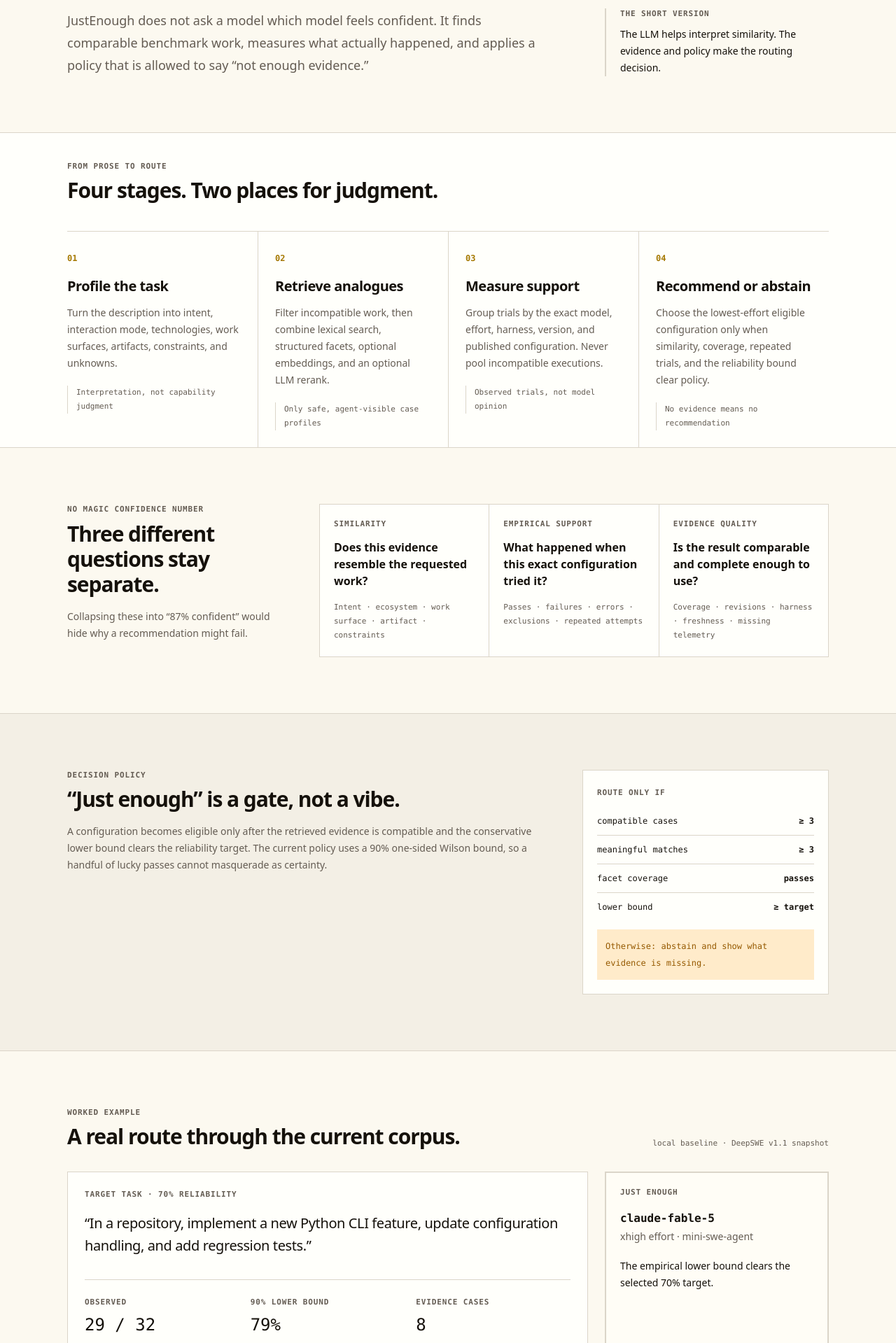
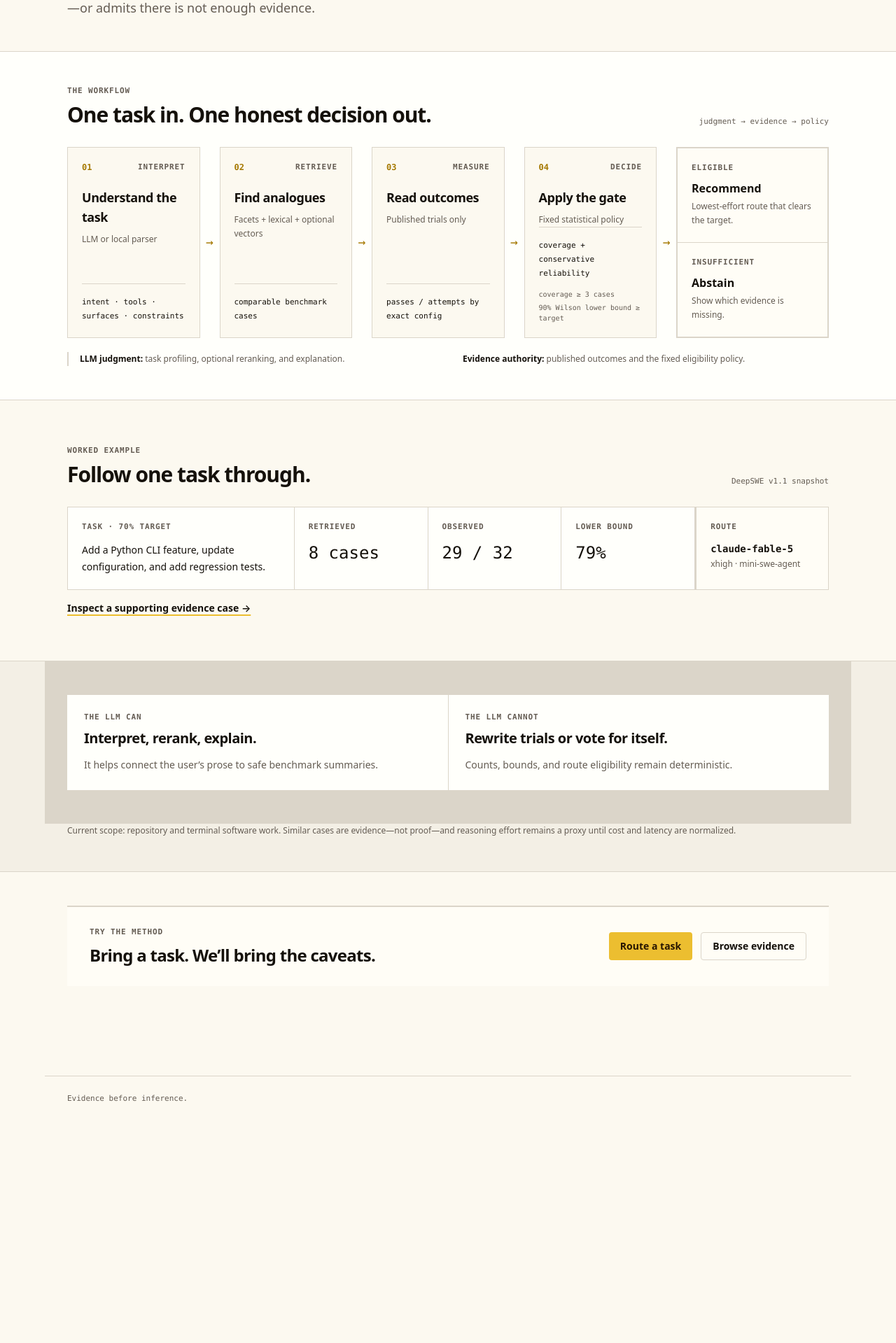
Before and after one commit to minhuw/justenough, a Next.js app: page /how-it-works in a window 1280 px wide. Shown: the part 321-2240 px from the top of the page at 70% size. After the commit the page ends 1923 px from the top, so only its background shows below. Built offline with nearby package versions, Linux system fonts and the light colour scheme.

Commit message:
Visualize the routing workflow

```diff
--- a/app/how-it-works/page.tsx
+++ b/app/how-it-works/page.tsx
@@ -1,5 +1,6 @@
 import type { Metadata } from "next";
 import Link from "next/link";
+import { Fragment } from "react";
 import { EvidenceFooter, EvidenceHeader } from "../evidence-chrome";
 
 export const metadata: Metadata = {
@@ -8,48 +9,34 @@ export const metadata: Metadata = {
     "How JustEnough turns similar benchmark cases into an evidence-backed model and reasoning-effort recommendation.",
 };
 
-const pipeline = [
+const workflow = [
   {
     number: "01",
-    title: "Profile the task",
-    copy: "Turn the description into intent, interaction mode, technologies, work surfaces, artifacts, constraints, and unknowns.",
-    note: "Interpretation, not capability judgment",
+    label: "Interpret",
+    title: "Understand the task",
+    method: "LLM or local parser",
+    output: "intent · tools · surfaces · constraints",
   },
   {
     number: "02",
-    title: "Retrieve analogues",
-    copy: "Filter incompatible work, then combine lexical search, structured facets, optional embeddings, and an optional LLM rerank.",
-    note: "Only safe, agent-visible case profiles",
+    label: "Retrieve",
+    title: "Find analogues",
+    method: "Facets + lexical + optional vectors",
+    output: "comparable benchmark cases",
   },
   {
     number: "03",
-    title: "Measure support",
-    copy: "Group trials by the exact model, effort, harness, version, and published configuration. Never pool incompatible executions.",
-    note: "Observed trials, not model opinion",
+    label: "Measure",
+    title: "Read outcomes",
+    method: "Published trials only",
+    output: "passes / attempts by exact config",
   },
   {
     number: "04",
-    title: "Recommend or abstain",
-    copy: "Choose the lowest-effort eligible configuration only when similarity, coverage, repeated trials, and the reliability bound clear policy.",
-    note: "No evidence means no recommendation",
-  },
-];
-
-const judgments = [
-  {
-    label: "Similarity",
-    question: "Does this evidence resemble the requested work?",
-    detail: "Intent · ecosystem · work surface · artifact · constraints",
-  },
-  {
-    label: "Empirical support",
-    question: "What happened when this exact configuration tried it?",
-    detail: "Passes · failures · errors · exclusions · repeated attempts",
-  },
-  {
-    label: "Evidence quality",
-    question: "Is the result comparable and complete enough to use?",
-    detail: "Coverage · revisions · harness · freshness · missing telemetry",
+    label: "Decide",
+    title: "Apply the gate",
+    method: "Fixed statistical policy",
+    output: "coverage + conservative reliability",
   },
 ];
 
@@ -58,248 +45,181 @@ export default function HowItWorksPage() {
     <div className="min-h-screen bg-background text-foreground">
       <EvidenceHeader current="method" />
       <main>
-        <section className="mx-auto max-w-6xl px-4 pb-16 pt-12 sm:px-6 sm:pb-20 sm:pt-20 lg:px-8">
-          <div className="grid gap-10 lg:grid-cols-[minmax(0,1fr)_20rem] lg:items-end">
-            <div className="max-w-3xl">
-              <p className="eyebrow">Methodology</p>
-              <h1 className="mt-3 text-5xl font-semibold tracking-[-0.055em] sm:text-7xl">
-                A recommendation with receipts.
+        <section className="mx-auto max-w-6xl px-4 pb-10 pt-12 sm:px-6 sm:pb-12 sm:pt-16 lg:px-8">
+          <p className="eyebrow">How it works</p>
+          <h1 className="mt-3 max-w-4xl text-4xl font-semibold tracking-[-0.05em] sm:text-6xl">
+            From a task description to an evidence-backed route.
           </h1>
-              <p className="mt-6 max-w-2xl text-lg leading-8 text-muted-foreground">
-                JustEnough does not ask a model which model feels confident. It finds
-                comparable benchmark work, measures what actually happened, and applies
-                a policy that is allowed to say “not enough evidence.”
+          <p className="mt-5 max-w-2xl text-base leading-7 text-muted-foreground sm:text-lg">
+            The model interprets. Benchmarks supply outcomes. A fixed gate recommends—or
+            admits there is not enough evidence.
           </p>
-            </div>
-            <aside className="border-l-2 border-enough pl-5">
-              <p className="section-label">The short version</p>
-              <p className="mt-2 text-sm leading-6">
-                The LLM helps interpret similarity. The evidence and policy make the
-                routing decision.
-              </p>
-            </aside>
-          </div>
         </section>
 
-        <section aria-labelledby="pipeline" className="border-y border-border bg-surface">
-          <div className="mx-auto max-w-6xl px-4 sm:px-6 lg:px-8">
-            <div className="py-8 sm:py-10">
-              <p className="eyebrow">From prose to route</p>
-              <h2 className="mt-2 text-3xl font-semibold tracking-[-0.035em]" id="pipeline">
-                Four stages. Two places for judgment.
+        <section className="border-y border-border bg-surface">
+          <figure
+            aria-labelledby="workflow-title"
+            className="mx-auto max-w-6xl px-4 py-10 sm:px-6 sm:py-12 lg:px-8"
+          >
+            <figcaption className="mb-7 flex flex-col gap-2 sm:flex-row sm:items-end sm:justify-between">
+              <div>
+                <p className="eyebrow">The workflow</p>
+                <h2
+                  className="mt-2 text-2xl font-semibold tracking-[-0.035em] sm:text-3xl"
+                  id="workflow-title"
+                >
+                  One task in. One honest decision out.
                 </h2>
               </div>
-            <ol className="grid border-t border-border md:grid-cols-2 xl:grid-cols-4">
-              {pipeline.map((step) => (
-                <li
-                  className="border-b border-border py-6 md:px-6 md:even:border-l md:first:pl-0 xl:border-b-0 xl:border-l xl:first:border-l-0 xl:first:pl-0"
-                  key={step.number}
-                >
+              <p className="font-mono text-[11px] text-muted-foreground">
+                judgment → evidence → policy
+              </p>
+            </figcaption>
+
+            <div className="grid items-stretch gap-0 lg:grid-cols-[1fr_1.75rem_1fr_1.75rem_1fr_1.75rem_1fr_1.75rem_1.15fr]">
+              {workflow.map((step, index) => (
+                <Fragment key={step.number}>
+                  <article className="flex min-h-44 flex-col border border-border bg-background p-4 sm:p-5">
+                    <div className="flex items-center justify-between gap-3">
                       <span className="font-mono text-xs font-semibold text-enough-strong">
                         {step.number}
                       </span>
-                  <h3 className="mt-4 text-xl font-semibold tracking-[-0.025em]">
+                      <span className="section-label">{step.label}</span>
+                    </div>
+                    <h3 className="mt-5 text-lg font-semibold tracking-[-0.025em]">
                       {step.title}
                     </h3>
-                  <p className="mt-3 text-sm leading-6 text-muted-foreground">{step.copy}</p>
-                  <p className="mt-5 border-l border-input pl-3 font-mono text-[11px] leading-5 text-muted-foreground">
-                    {step.note}
+                    <p className="mt-2 text-xs leading-5 text-muted-foreground">
+                      {step.method}
                     </p>
-                </li>
+                    <p className="mt-auto border-t border-border pt-4 font-mono text-[11px] leading-5">
+                      {step.output}
+                    </p>
+                    {index === 3 ? (
+                      <div className="mt-3 space-y-1 font-mono text-[10px] text-muted-foreground">
+                        <p>coverage ≥ 3 cases</p>
+                        <p>90% Wilson lower bound ≥ target</p>
+                      </div>
+                    ) : null}
+                  </article>
+                  <div
+                    aria-hidden="true"
+                    className="flex h-8 items-center justify-center font-mono text-lg text-enough-strong lg:h-auto"
+                  >
+                    <span className="lg:hidden">↓</span>
+                    <span className="hidden lg:inline">→</span>
+                  </div>
+                </Fragment>
               ))}
-            </ol>
+
+              <article className="grid min-h-44 grid-rows-2 border-2 border-enough-strong bg-surface-raised">
+                <div className="p-4 sm:p-5">
+                  <p className="section-label text-positive">Eligible</p>
+                  <h3 className="mt-2 font-semibold">Recommend</h3>
+                  <p className="mt-1 text-xs leading-5 text-muted-foreground">
+                    Lowest-effort route that clears the target.
+                  </p>
                 </div>
+                <div className="border-t border-border p-4 sm:p-5">
+                  <p className="section-label text-warning">Insufficient</p>
+                  <h3 className="mt-2 font-semibold">Abstain</h3>
+                  <p className="mt-1 text-xs leading-5 text-muted-foreground">
+                    Show which evidence is missing.
+                  </p>
+                </div>
+              </article>
+            </div>
+
+            <div className="mt-5 grid gap-2 border-l-2 border-enough pl-4 text-xs leading-5 text-muted-foreground sm:grid-cols-2 sm:gap-6">
+              <p>
+                <strong className="text-foreground">LLM judgment:</strong> task profiling,
+                optional reranking, and explanation.
+              </p>
+              <p>
+                <strong className="text-foreground">Evidence authority:</strong> published
+                outcomes and the fixed eligibility policy.
+              </p>
+            </div>
+          </figure>
         </section>
 
-        <section className="mx-auto max-w-6xl px-4 py-16 sm:px-6 sm:py-20 lg:px-8">
-          <div className="grid gap-10 lg:grid-cols-[20rem_minmax(0,1fr)]">
+        <section className="mx-auto max-w-6xl px-4 py-14 sm:px-6 sm:py-16 lg:px-8">
+          <div className="flex flex-col gap-2 sm:flex-row sm:items-end sm:justify-between">
             <div>
-              <p className="eyebrow">No magic confidence number</p>
-              <h2 className="mt-2 text-3xl font-semibold tracking-[-0.035em]">
-                Three different questions stay separate.
+              <p className="eyebrow">Worked example</p>
+              <h2 className="mt-2 text-2xl font-semibold tracking-[-0.035em] sm:text-3xl">
+                Follow one task through.
               </h2>
-              <p className="mt-4 text-sm leading-6 text-muted-foreground">
-                Collapsing these into “87% confident” would hide why a recommendation
-                might fail.
+            </div>
+            <p className="font-mono text-[11px] text-muted-foreground">
+              DeepSWE v1.1 snapshot
             </p>
           </div>
-            <div className="grid gap-px border border-border bg-border md:grid-cols-3">
-              {judgments.map((judgment) => (
-                <article className="bg-surface p-5" key={judgment.label}>
-                  <p className="section-label">{judgment.label}</p>
-                  <h3 className="mt-3 text-base font-semibold leading-6">
-                    {judgment.question}
-                  </h3>
-                  <p className="mt-4 font-mono text-[11px] leading-5 text-muted-foreground">
-                    {judgment.detail}
+
+          <div className="mt-7 grid border border-border bg-border md:grid-cols-[1.7fr_repeat(4,1fr)] md:gap-px">
+            <div className="bg-surface p-5">
+              <p className="metric-label">Task · 70% target</p>
+              <p className="mt-3 text-sm font-medium leading-6">
+                Add a Python CLI feature, update configuration, and add regression tests.
               </p>
-                </article>
-              ))}
+            </div>
+            <div className="border-t border-border bg-surface p-5 md:border-t-0">
+              <p className="metric-label">Retrieved</p>
+              <p className="mt-3 font-mono text-2xl tabular-nums">8 cases</p>
+            </div>
+            <div className="border-t border-border bg-surface p-5 md:border-t-0">
+              <p className="metric-label">Observed</p>
+              <p className="mt-3 font-mono text-2xl tabular-nums">29 / 32</p>
+            </div>
+            <div className="border-t border-border bg-surface p-5 md:border-t-0">
+              <p className="metric-label">Lower bound</p>
+              <p className="mt-3 font-mono text-2xl tabular-nums">79%</p>
+            </div>
+            <div className="border-t-2 border-enough-strong bg-surface-raised p-5 md:border-l-2 md:border-t-0">
+              <p className="metric-label">Route</p>
+              <p className="mt-3 font-mono text-sm font-semibold">claude-fable-5</p>
+              <p className="mt-1 text-xs text-muted-foreground">xhigh · mini-swe-agent</p>
             </div>
           </div>
+
+          <Link
+            className="mt-4 inline-flex text-sm font-semibold underline decoration-enough decoration-2 underline-offset-4"
+            href="/evidence/deepswe/v1.1/mobly-grouped-test-barriers"
+          >
+            Inspect a supporting evidence case →
+          </Link>
         </section>
 
         <section className="border-y border-border bg-muted">
-          <div className="mx-auto grid max-w-6xl gap-10 px-4 py-16 sm:px-6 sm:py-20 lg:grid-cols-[minmax(0,1fr)_22rem] lg:px-8">
-            <div>
-              <p className="eyebrow">Decision policy</p>
-              <h2 className="mt-2 text-3xl font-semibold tracking-[-0.035em]">
-                “Just enough” is a gate, not a vibe.
+          <div className="mx-auto grid max-w-6xl gap-px bg-border px-4 py-12 sm:px-6 lg:grid-cols-2 lg:px-8">
+            <article className="bg-surface p-5 sm:p-6">
+              <p className="eyebrow">The LLM can</p>
+              <h2 className="mt-2 text-xl font-semibold tracking-[-0.025em]">
+                Interpret, rerank, explain.
               </h2>
-              <p className="mt-4 max-w-2xl text-sm leading-6 text-muted-foreground">
-                A configuration becomes eligible only after the retrieved evidence is
-                compatible and the conservative lower bound clears the reliability target.
-                The current policy uses a 90% one-sided Wilson bound, so a handful of lucky
-                passes cannot masquerade as certainty.
+              <p className="mt-3 text-sm leading-6 text-muted-foreground">
+                It helps connect the user’s prose to safe benchmark summaries.
               </p>
+            </article>
+            <article className="bg-surface p-5 sm:p-6">
+              <p className="eyebrow">The LLM cannot</p>
+              <h2 className="mt-2 text-xl font-semibold tracking-[-0.025em]">
+                Rewrite trials or vote for itself.
+              </h2>
+              <p className="mt-3 text-sm leading-6 text-muted-foreground">
+                Counts, bounds, and route eligibility remain deterministic.
+              </p>
+            </article>
           </div>
-            <div className="border border-border bg-surface p-5 font-mono text-xs leading-6">
-              <p className="section-label">Route only if</p>
-              <ul className="mt-4 space-y-2">
-                <li className="flex justify-between gap-4 border-b border-border pb-2">
-                  <span>compatible cases</span>
-                  <strong>≥ 3</strong>
-                </li>
-                <li className="flex justify-between gap-4 border-b border-border pb-2">
-                  <span>meaningful matches</span>
-                  <strong>≥ 3</strong>
-                </li>
-                <li className="flex justify-between gap-4 border-b border-border pb-2">
-                  <span>facet coverage</span>
-                  <strong>passes</strong>
-                </li>
-                <li className="flex justify-between gap-4">
-                  <span>lower bound</span>
-                  <strong>≥ target</strong>
-                </li>
-              </ul>
-              <p className="mt-5 bg-warning-soft p-3 text-warning">
-                Otherwise: abstain and show what evidence is missing.
+          <p className="mx-auto max-w-6xl px-4 pb-12 text-xs leading-5 text-muted-foreground sm:px-6 lg:px-8">
+            Current scope: repository and terminal software work. Similar cases are
+            evidence—not proof—and reasoning effort remains a proxy until cost and latency
+            are normalized.
           </p>
-            </div>
-          </div>
         </section>
 
-        <section className="mx-auto max-w-6xl px-4 py-16 sm:px-6 sm:py-20 lg:px-8">
-          <div className="flex flex-col gap-4 sm:flex-row sm:items-end sm:justify-between">
-            <div>
-              <p className="eyebrow">Worked example</p>
-              <h2 className="mt-2 text-3xl font-semibold tracking-[-0.035em]">
-                A real route through the current corpus.
-              </h2>
-            </div>
-            <p className="font-mono text-[11px] text-muted-foreground">
-              local baseline · DeepSWE v1.1 snapshot
-            </p>
-          </div>
-
-          <div className="mt-8 grid gap-6 lg:grid-cols-[minmax(0,1fr)_20rem]">
-            <div className="border border-border bg-surface p-5 sm:p-6">
-              <p className="section-label">Target task · 70% reliability</p>
-              <blockquote className="mt-4 max-w-3xl text-xl font-medium leading-8 tracking-[-0.02em]">
-                “In a repository, implement a new Python CLI feature, update
-                configuration handling, and add regression tests.”
-              </blockquote>
-              <div className="mt-8 grid gap-4 border-t border-border pt-6 md:grid-cols-3">
-                <div>
-                  <p className="metric-label">Observed</p>
-                  <p className="mt-2 font-mono text-2xl tabular-nums">29 / 32</p>
-                </div>
-                <div>
-                  <p className="metric-label">90% lower bound</p>
-                  <p className="mt-2 font-mono text-2xl tabular-nums">79%</p>
-                </div>
-                <div>
-                  <p className="metric-label">Evidence cases</p>
-                  <p className="mt-2 font-mono text-2xl tabular-nums">8</p>
-                </div>
-              </div>
-            </div>
-            <div className="border-2 border-enough-strong bg-surface-raised p-5">
-              <p className="section-label">Just enough</p>
-              <p className="mt-4 font-mono text-base font-semibold">claude-fable-5</p>
-              <p className="mt-1 text-sm text-muted-foreground">
-                xhigh effort · mini-swe-agent
-              </p>
-              <p className="mt-5 text-sm leading-6">
-                The empirical lower bound clears the selected 70% target.
-              </p>
-            </div>
-          </div>
-
-          <div className="mt-6 border-y border-border">
-            {[
-              [
-                "Add grouped test phases with synchronized barriers",
-                "/evidence/deepswe/v1.1/mobly-grouped-test-barriers",
-                "intent · language · work surface",
-              ],
-              [
-                "Add implicit HEAD and automatic OPTIONS responses to FastAPI routes",
-                "/evidence/deepswe/v1.1/fastapi-implicit-head-options",
-                "intent · language",
-              ],
-              [
-                "Add incremental cache controls to Bandit",
-                "/evidence/deepswe/v1.1/bandit-incremental-cache-control",
-                "intent · language · work surface",
-              ],
-            ].map(([title, href, facets]) => (
-              <Link
-                className="flex flex-col gap-1 border-t border-border py-3 first:border-t-0 sm:flex-row sm:items-center sm:justify-between"
-                href={href}
-                key={href}
-              >
-                <span className="text-sm font-medium hover:underline">{title}</span>
-                <span className="font-mono text-[11px] text-muted-foreground">{facets}</span>
-              </Link>
-            ))}
-          </div>
-        </section>
-
-        <section className="border-t border-border">
-          <div className="mx-auto grid max-w-6xl gap-10 px-4 py-16 sm:px-6 sm:py-20 lg:grid-cols-2 lg:px-8">
-            <div>
-              <p className="eyebrow">The LLM boundary</p>
-              <h2 className="mt-2 text-3xl font-semibold tracking-[-0.035em]">
-                Helpful interpreter. Terrible calculator.
-              </h2>
-              <div className="mt-6 grid gap-4 sm:grid-cols-2">
-                <div className="border border-border bg-surface p-4">
-                  <p className="section-label">When enabled, the LLM</p>
-                  <ul className="mt-3 space-y-2 text-sm leading-6 text-muted-foreground">
-                    <li>Profiles the described task</li>
-                    <li>Reranks safe candidate summaries</li>
-                    <li>Explains matched and missing facets</li>
-                  </ul>
-                </div>
-                <div className="border border-border bg-surface p-4">
-                  <p className="section-label">The LLM never</p>
-                  <ul className="mt-3 space-y-2 text-sm leading-6 text-muted-foreground">
-                    <li>Edits published trial counts</li>
-                    <li>Invents missing cost or latency</li>
-                    <li>Selects a route from self-confidence</li>
-                  </ul>
-                </div>
-              </div>
-            </div>
-            <div>
-              <p className="eyebrow">Current boundary</p>
-              <h2 className="mt-2 text-3xl font-semibold tracking-[-0.035em]">
-                What this result does not prove.
-              </h2>
-              <ul className="mt-6 divide-y divide-border border-y border-border text-sm leading-6 text-muted-foreground">
-                <li className="py-3">Similar benchmark work is related evidence, not an identical task.</li>
-                <li className="py-3">Model, effort, harness, tools, and environment can change together.</li>
-                <li className="py-3">The current corpus covers repository and terminal software work.</li>
-                <li className="py-3">Reasoning effort is a proxy until cost and latency are normalized.</li>
-              </ul>
-            </div>
-          </div>
-        </section>
-
-        <section className="mx-auto max-w-6xl px-4 pb-4 sm:px-6 lg:px-8">
-          <div className="flex flex-col gap-5 border-t-2 border-enough bg-surface-raised px-5 py-8 sm:flex-row sm:items-center sm:justify-between sm:px-8">
+        <section className="mx-auto max-w-6xl px-4 py-12 sm:px-6 lg:px-8">
+          <div className="flex flex-col gap-5 border-t-2 border-enough bg-surface-raised px-5 py-7 sm:flex-row sm:items-center sm:justify-between sm:px-8">
             <div>
               <p className="section-label">Try the method</p>
               <h2 className="mt-2 text-2xl font-semibold tracking-[-0.03em]">
```
Also changed, not shown: 1 other file (tests, documents, lock files or other folders). Lines whose indentation alone changed are shown as unchanged.
